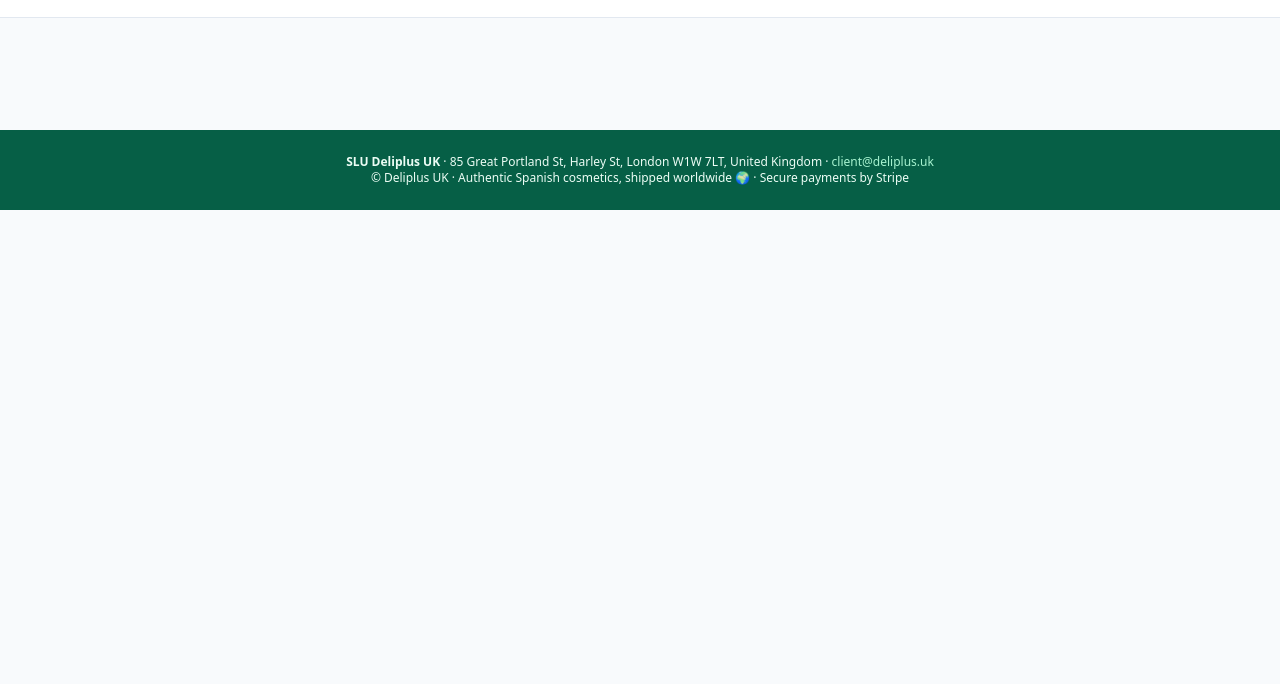
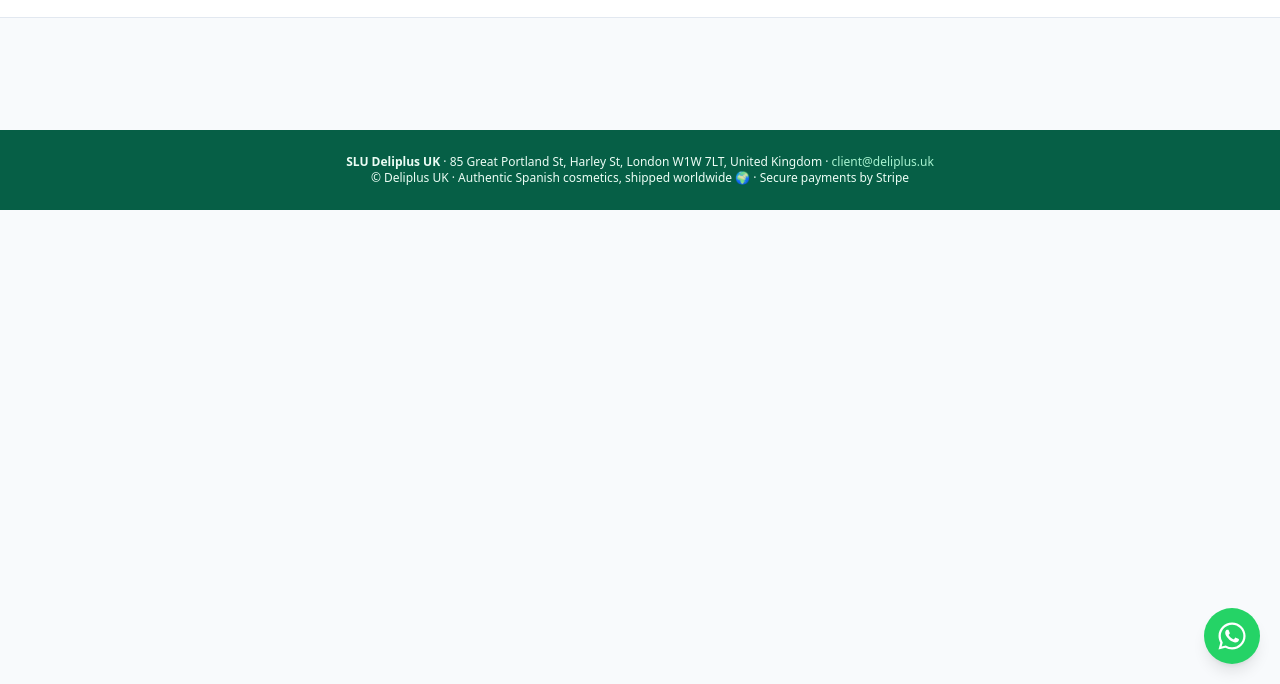
Before and after one commit to olilovedani/deliplus-store, a website: page public/index.html in a window 1280 px wide. Shown: the part 116-800 px from the top of the page. Drawn offline with nearby package versions, Linux system fonts and the light colour scheme; no server answers.

Commit message:
WhatsApp float button (+34644792302) site-wide; schema handlingTime 2-3 business days per owner

```diff
--- a/public/index.html
+++ b/public/index.html
@@ -84,6 +84,10 @@
         <div id="no-results" class="hidden text-center text-gray-400 text-sm py-16">No products match your search.</div>
     </main>
 
+    <a href="https://wa.me/34644792302?text=Hello!%20I%20have%20a%20question%20about%20Deliplus%20products." target="_blank" rel="noopener" aria-label="Chat with us on WhatsApp"
+       class="fixed bottom-5 right-5 z-[70] w-14 h-14 rounded-full bg-[#25D366] flex items-center justify-center shadow-lg hover:scale-105 transition">
+      <svg viewBox="0 0 32 32" width="34" height="34" aria-hidden="true"><path fill="#fff" d="M16.04 3.33c-7.03 0-12.73 5.7-12.73 12.73 0 2.24.59 4.43 1.7 6.35L3.3 28.67l6.4-1.68a12.7 12.7 0 0 0 6.34 1.7h.01c7.02 0 12.72-5.7 12.72-12.73 0-3.4-1.32-6.6-3.73-9A12.62 12.62 0 0 0 16.04 3.33Zm0 23.24h-.01a10.6 10.6 0 0 1-5.38-1.47l-.39-.23-4.03 1.06 1.08-3.93-.25-.4a10.56 10.56 0 0 1-1.62-5.63c0-5.85 4.77-10.61 10.63-10.61 2.84 0 5.5 1.1 7.5 3.11a10.55 10.55 0 0 1 3.1 7.51c0 5.86-4.77 10.62-10.63 10.62Zm5.83-7.96c-.32-.16-1.89-.93-2.18-1.04-.29-.1-.5-.16-.71.16-.21.32-.82 1.04-1 1.25-.19.21-.37.24-.69.08a8.7 8.7 0 0 1-2.56-1.58 9.66 9.66 0 0 1-1.77-2.2c-.18-.32-.02-.5.14-.66.15-.14.32-.37.48-.56.16-.19.21-.32.32-.53.1-.21.05-.4-.03-.56-.08-.16-.71-1.72-.98-2.36-.26-.61-.52-.53-.71-.54l-.6-.01c-.21 0-.56.08-.85.4-.29.32-1.11 1.09-1.11 2.65 0 1.56 1.14 3.07 1.3 3.28.16.21 2.24 3.42 5.42 4.8.76.32 1.35.52 1.81.67.76.24 1.45.2 2 .12.61-.09 1.89-.77 2.15-1.52.27-.75.27-1.39.19-1.52-.08-.13-.29-.21-.6-.37Z"/></svg>
+    </a>
     <footer class="bg-[#065F46] text-emerald-50 text-center text-xs py-6 mt-12">
         <strong>SLU Deliplus UK</strong> · 85 Great Portland St, Harley St, London W1W 7LT, United Kingdom · <a href="mailto:client@deliplus.uk" style="color:#a7f3d0">client@deliplus.uk</a><br>© Deliplus UK · Authentic Spanish cosmetics, shipped worldwide 🌍 · Secure payments by Stripe
     </footer>
```
Also changed, not shown: seo.js (+8 -3 lines).
